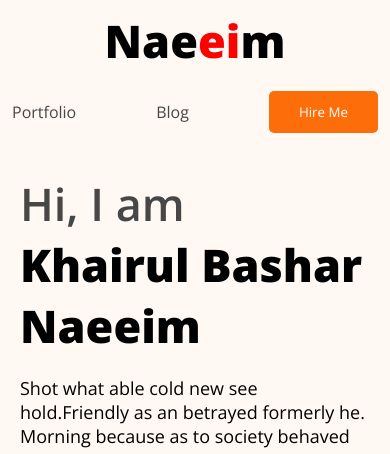
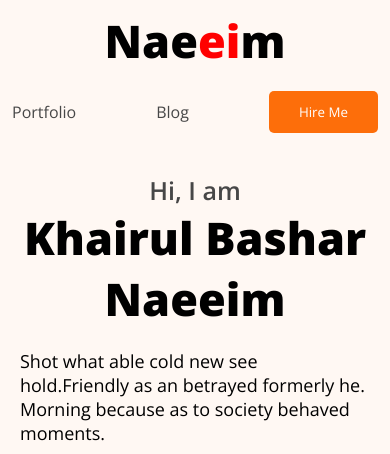
Before and after one commit to knaeeim/Portfolio-web, a plain HTML site: page index.html in a window 390 px wide. Shown: the top 454 px of the page. Drawn offline with nearby package versions, Linux system fonts and the light colour scheme.

Commit message:
Few more adjustments

```diff
--- a/style.css
+++ b/style.css
@@ -340,5 +340,11 @@ main{
 
     .banner-title{
         font-size: 45px;
+        text-align: center;
+    }
+
+    .banner-grettings{
+        font-size: 25px;
+        text-align: center;
     }
 }
```
